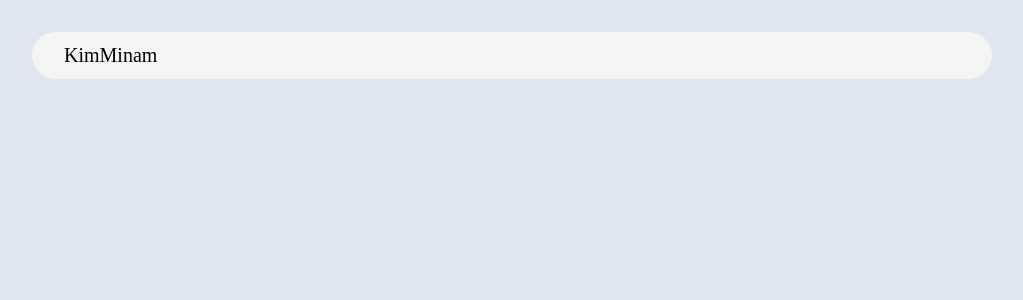
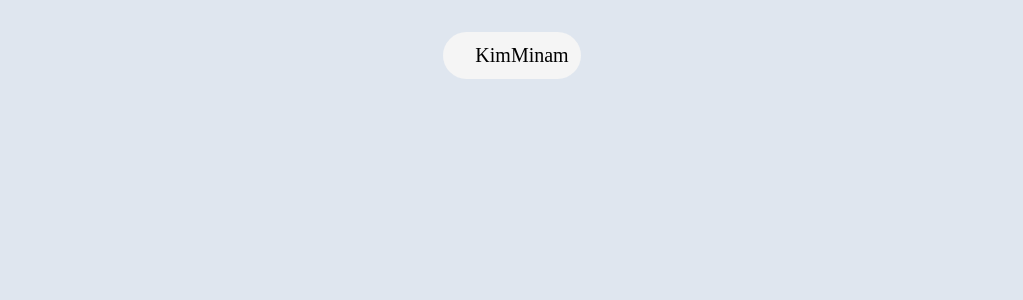
Before and after one commit to blueheart753/ReadMe-Me, a Next.js app in the folder read-me-me/: page / in a window 1280 px wide. Shown: the top 300 px of the page, without its empty margins (128-1151 px from the left). Built offline with nearby package versions, Linux system fonts and the light colour scheme; a web font is replaced by a local one.

Commit message:
Delete : div, section CSS

```diff
--- a/read-me-me/src/app/globals.css
+++ b/read-me-me/src/app/globals.css
@@ -36,8 +36,3 @@
 body {
   height: 100%;
 }
-
-div,
-section {
-  width: 100%;
-}
```
